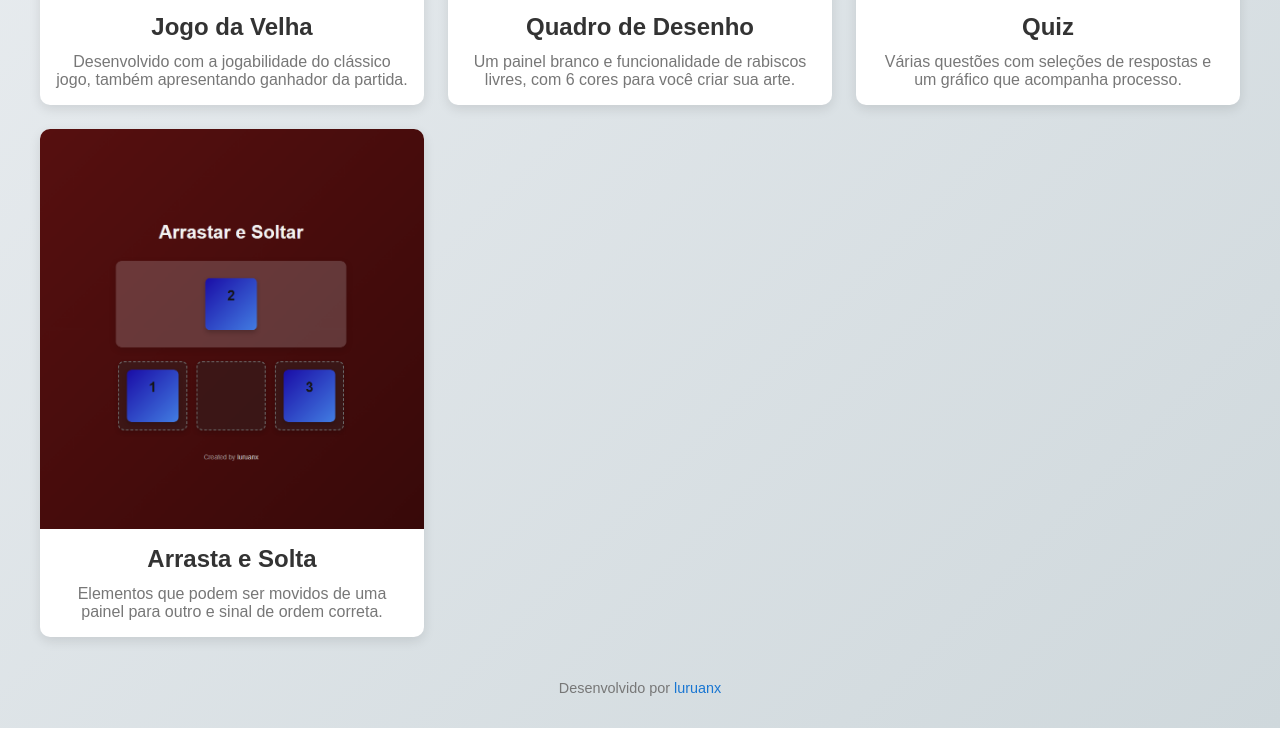
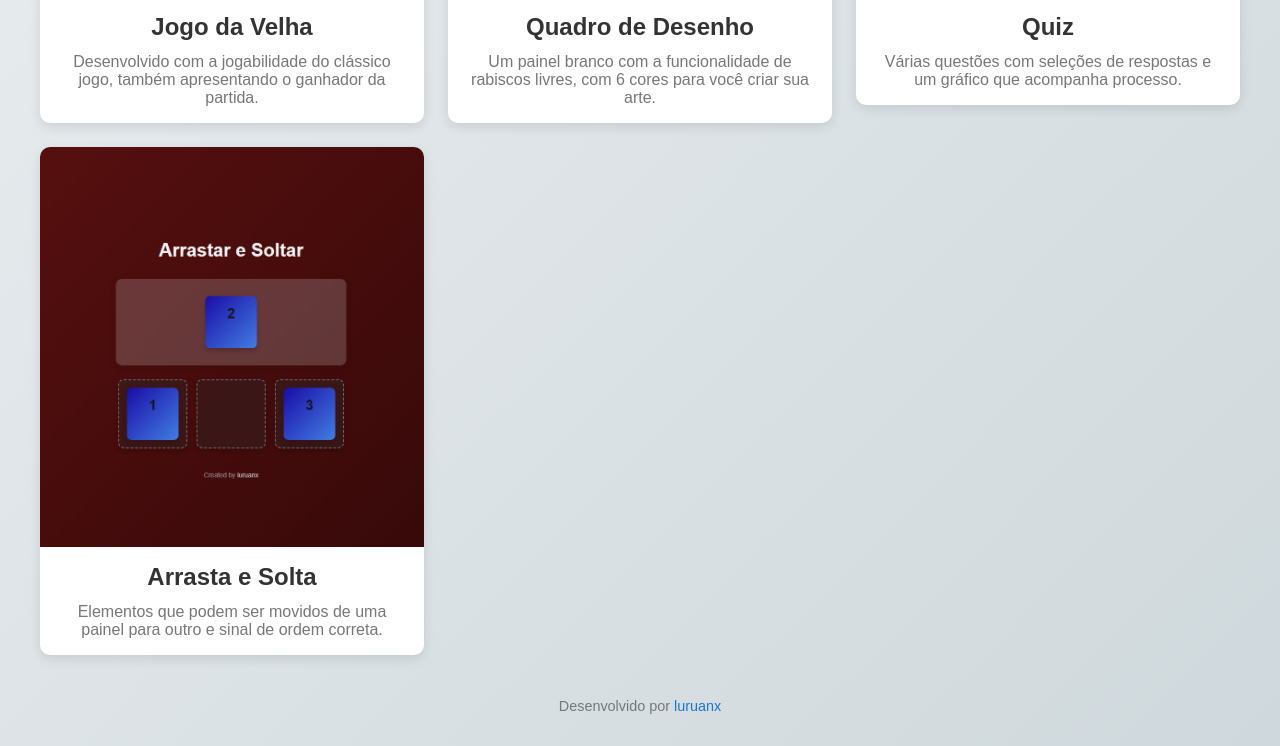
Before and after one commit to luruanx/Mini-Projetos-JS, a plain HTML site: page index.html in a window 1280 px wide. Shown: the part 1092-1838 px from the top of the page. Drawn offline with Linux system fonts and the light colour scheme.

Commit message:
finished

```diff
--- a/index.html
+++ b/index.html
@@ -50,7 +50,7 @@
                 <img src="assets/img/jogo da velha.png" alt="Projeto 4">
                 <div class="project-info">
                     <h2>Jogo da Velha</h2>
-                    <p>Desenvolvido com a jogabilidade do clássico jogo, também apresentando ganhador da partida.</p>
+                    <p>Desenvolvido com a jogabilidade do clássico jogo, também apresentando o ganhador da partida.</p>
                 </div>
             </div>
         </a>
@@ -60,7 +60,7 @@
                 <img src="assets/img/canvas.png" alt="Projeto 5">
                 <div class="project-info">
                     <h2>Quadro de Desenho</h2>
-                    <p>Um painel branco e funcionalidade de rabiscos livres, com 6 cores para você criar sua arte.</p>
+                    <p>Um painel branco com a funcionalidade de rabiscos livres, com 6 cores para você criar sua arte.</p>
                 </div>
             </div>
         </a>
```
